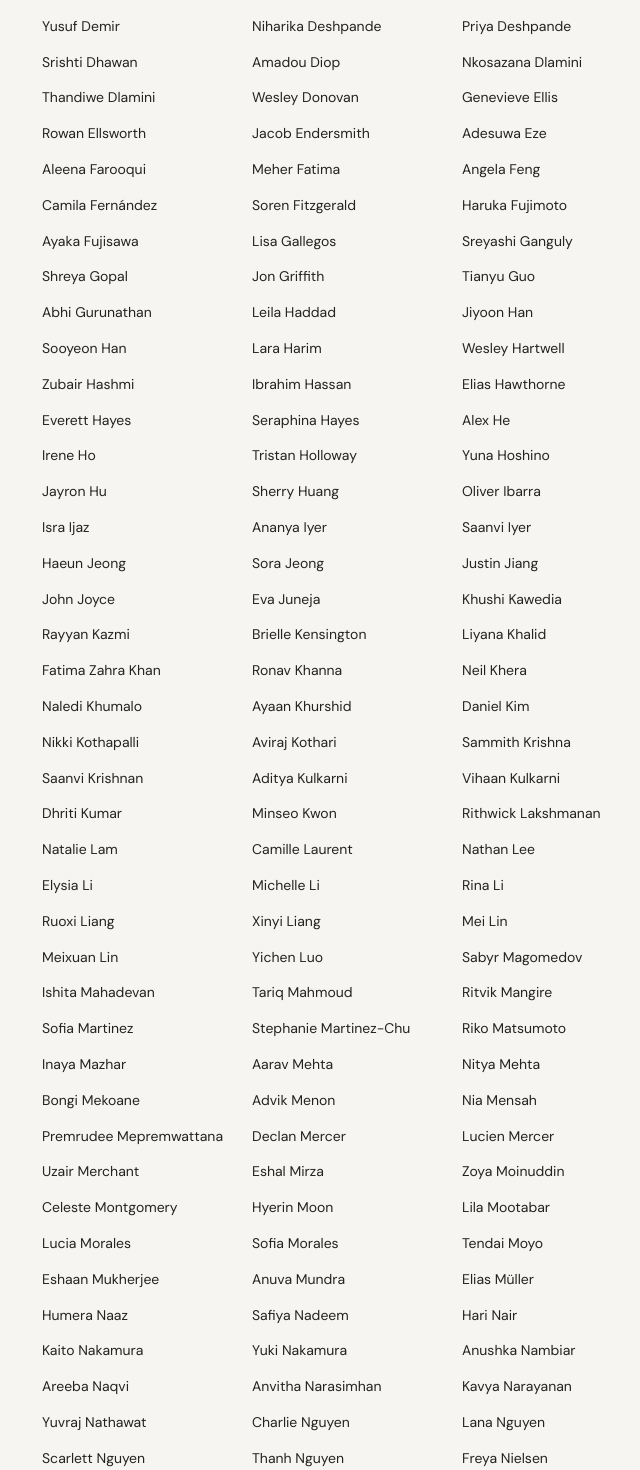
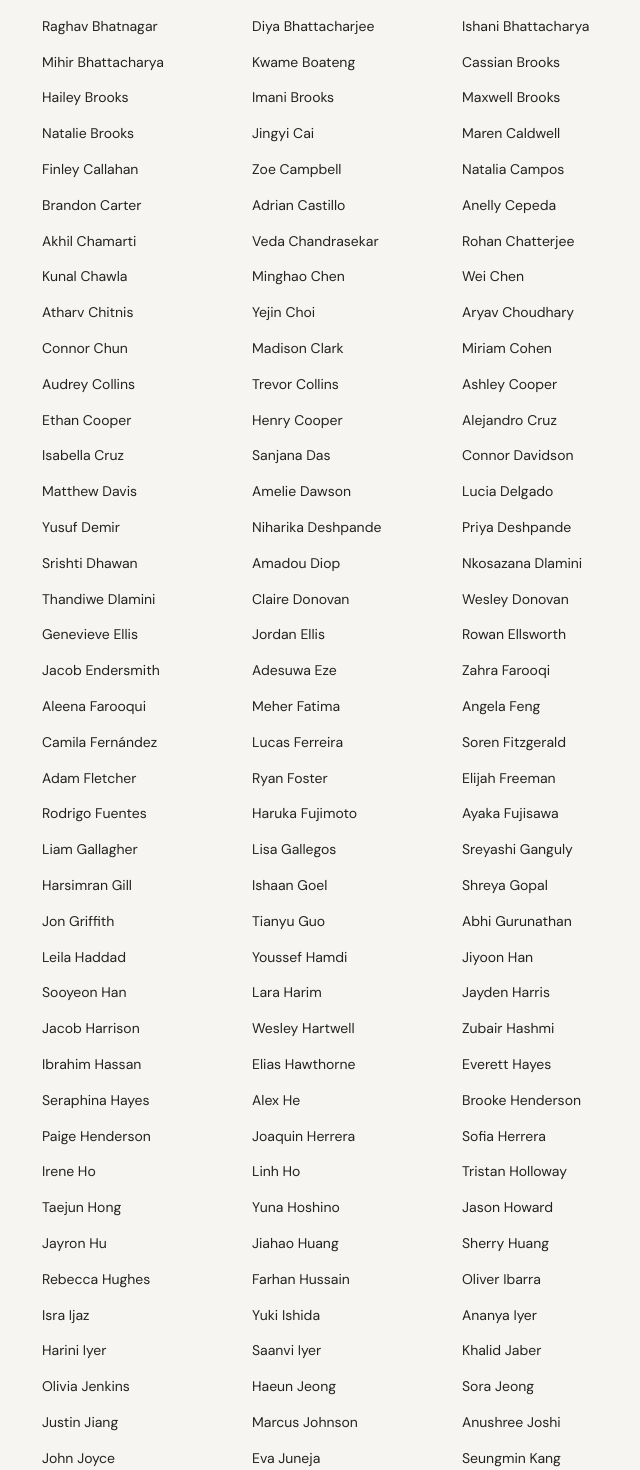
Before and after one commit to AbhinavRamakrishnan1/the-mosaic-website, a Next.js app: page /members in a window 1280 px wide. Shown: the part 1240-2710 px from the top of the page, without its empty margins (297-937 px from the left). Built offline with nearby package versions, Linux system fonts and the light colour scheme.

Commit message:
Update member roster and public count

```diff
--- a/app/about/page.tsx
+++ b/app/about/page.tsx
@@ -1,7 +1,6 @@
 import type { Metadata } from 'next';
 import { PageHeading } from '@/components/PageHeading';
 import { BuiltTimeline } from '@/components/BuiltTimeline';
-import { members } from '@/data/members';
 
 export const metadata: Metadata = {
   title: 'About The Mosaic | Abhinav Ramakrishnan',
@@ -16,7 +15,7 @@ export default function AboutPage() {
     <p className="about-kicker"><em>Every person has a story. Every story deserves to be heard.</em></p>
     <p>The Mosaic is a student-led initiative founded on a simple belief: our differences should bring us closer, not keep us apart. Every community is shaped by people with their own experiences, traditions, challenges, and perspectives. Yet so many of these stories remain unheard, often because the people living them are never given the opportunity to share them.</p>
     <p>We created The Mosaic to change that. Through storytelling, cultural exchange, and community involvement, we hope to connect people who might otherwise never cross paths. Just as individual pieces come together to form a mosaic, we believe that understanding one another is what creates a stronger, more compassionate society.</p>
-    <p className="founder-context">The Mosaic was founded by <strong>Abhinav Ramakrishnan</strong>, a student at Monroe Township High School in New Jersey. Today, the community includes {members.length} members across 25 countries.</p>
+    <p className="founder-context">The Mosaic was founded by <strong>Abhinav Ramakrishnan</strong>, a student at Monroe Township High School in New Jersey. Today, the community includes 450+ members across 25 countries.</p>
     <h2>What We Do</h2>
     <p className="about-label">Today</p>
     <p>Today, The Mosaic gives students a place to share original writing, discover perspectives from other communities, and connect through cultural exchange. Our public editorial archive, member directory, and country explorer make that work visible.</p>
--- a/app/members/page.tsx
+++ b/app/members/page.tsx
@@ -6,7 +6,7 @@ import { members } from '@/data/members';
 
 export const metadata: Metadata = {
   title: 'Members | The Mosaic Community',
-  description: `Meet the ${members.length} members of The Mosaic, a student-led international community founded by Abhinav Ramakrishnan.`,
+  description: 'Meet the 450+ members of The Mosaic, a student-led international community founded by Abhinav Ramakrishnan.',
   alternates: { canonical: '/members' },
   openGraph: { title: 'Members | The Mosaic', description: 'Meet The Mosaic community and its founder, Abhinav Ramakrishnan.', url: '/members', type: 'website' },
 };
--- a/components/AnimatedStats.tsx
+++ b/components/AnimatedStats.tsx
@@ -1,9 +1,6 @@
-import { members } from '@/data/members';
-
 export function AnimatedStats() {
-  const memberCount = members.length;
   return <div className="hero-stats" aria-label="The Mosaic at a glance">
-    <div><strong>{memberCount}+</strong><span>Members</span></div>
+    <div><strong>450+</strong><span>Members</span></div>
     <div><strong>25+</strong><span>Countries</span></div>
     <div><strong>Global</strong><span>Perspectives</span></div>
   </div>;
--- a/data/members.ts
+++ b/data/members.ts
@@ -1,49 +1,91 @@
 export const members = [
   'Sudiksha Aalori',
   'Zunaira Abbasi',
+  'Mariam Abdallah',
   'Samuel Adeyemi',
   'Sefu Adeyemi',
+  'Rohan Agarwal',
+  'Camila Aguilar',
+  'Abiola Akinyemi',
   'Omar Al-Farsi',
+  'Faris Al-Khatib',
   'Noor Al-Mansouri',
   'Vivienne Aldridge',
+  'Zain Ali',
+  'Christopher Allen',
+  'Farah Alvi',
   'Chloe Anderson',
+  'Cole Anderson',
   'Camille Anib',
   'Rameez Ansari',
   'Kobe Aquino',
+  'Kavish Arora',
   'Julian Ashford',
   'Manha Asif',
   'Nelly Awad',
   'Seojun Baek',
   'Arham Baig',
+  'Connor Bailey',
   'Trisha Balakrishnan',
   'Nithya Balasubramanian',
   'Ayomide Balogun',
   'Genevieve Bascos-Arce',
   'Solongo Batnasan',
+  'Olufemi Bello',
+  'Luis Benitez',
   'Aurelia Bennett',
   'Callum Bennett',
   'Lucas Bennett',
+  'Michael Bennett',
+  'Nicole Bennett',
   'Ivette Berio',
+  'Amelie Bernard',
   'Tanirika Bhandari',
   'Samaira Bhasin',
+  'Tanvi Bhat',
   'Reyansh Bhatia',
+  'Raghav Bhatnagar',
+  'Diya Bhattacharjee',
   'Ishani Bhattacharya',
   'Mihir Bhattacharya',
   'Kwame Boateng',
   'Cassian Brooks',
+  'Hailey Brooks',
+  'Imani Brooks',
+  'Maxwell Brooks',
+  'Natalie Brooks',
   'Jingyi Cai',
   'Maren Caldwell',
   'Finley Callahan',
+  'Zoe Campbell',
+  'Natalia Campos',
+  'Brandon Carter',
+  'Adrian Castillo',
   'Anelly Cepeda',
   'Akhil Chamarti',
   'Veda Chandrasekar',
   'Rohan Chatterjee',
+  'Kunal Chawla',
+  'Minghao Chen',
   'Wei Chen',
   'Atharv Chitnis',
+  'Yejin Choi',
+  'Aryav Choudhary',
   'Connor Chun',
+  'Madison Clark',
   'Miriam Cohen',
+  'Audrey Collins',
+  'Trevor Collins',
+  'Ashley Cooper',
+  'Ethan Cooper',
+  'Henry Cooper',
   'Alejandro Cruz',
+  'Isabella Cruz',
+  'Sanjana Das',
+  'Connor Davidson',
+  'Matthew Davis',
   'Amelie Dawson',
+  'Lucia Delgado',
   'Yusuf Demir',
   'Niharika Deshpande',
   'Priya Deshpande',
@@ -51,28 +93,42 @@ export const members = [
   'Amadou Diop',
   'Nkosazana Dlamini',
   'Thandiwe Dlamini',
+  'Claire Donovan',
   'Wesley Donovan',
   'Genevieve Ellis',
+  'Jordan Ellis',
   'Rowan Ellsworth',
   'Jacob Endersmith',
   'Adesuwa Eze',
+  'Zahra Farooqi',
   'Aleena Farooqui',
   'Meher Fatima',
   'Angela Feng',
   'Camila Fernández',
+  'Lucas Ferreira',
   'Soren Fitzgerald',
+  'Adam Fletcher',
+  'Ryan Foster',
+  'Elijah Freeman',
+  'Rodrigo Fuentes',
   'Haruka Fujimoto',
   'Ayaka Fujisawa',
+  'Liam Gallagher',
   'Lisa Gallegos',
   'Sreyashi Ganguly',
+  'Harsimran Gill',
+  'Ishaan Goel',
   'Shreya Gopal',
   'Jon Griffith',
   'Tianyu Guo',
   'Abhi Gurunathan',
   'Leila Haddad',
+  'Youssef Hamdi',
   'Jiyoon Han',
   'Sooyeon Han',
   'Lara Harim',
+  'Jayden Harris',
+  'Jacob Harrison',
   'Wesley Hartwell',
   'Zubair Hashmi',
   'Ibrahim Hassan',
@@ -80,35 +136,60 @@ export const members = [
   'Everett Hayes',
   'Seraphina Hayes',
   'Alex He',
+  'Brooke Henderson',
+  'Paige Henderson',
+  'Joaquin Herrera',
+  'Sofia Herrera',
   'Irene Ho',
+  'Linh Ho',
   'Tristan Holloway',
+  'Taejun Hong',
   'Yuna Hoshino',
+  'Jason Howard',
   'Jayron Hu',
+  'Jiahao Huang',
   'Sherry Huang',
+  'Rebecca Hughes',
+  'Farhan Hussain',
   'Oliver Ibarra',
   'Isra Ijaz',
+  'Yuki Ishida',
   'Ananya Iyer',
+  'Harini Iyer',
   'Saanvi Iyer',
+  'Khalid Jaber',
+  'Olivia Jenkins',
   'Haeun Jeong',
   'Sora Jeong',
   'Justin Jiang',
+  'Marcus Johnson',
+  'Anushree Joshi',
   'John Joyce',
   'Eva Juneja',
+  'Seungmin Kang',
+  'Vivaan Kapoor',
   'Khushi Kawedia',
   'Rayyan Kazmi',
+  'Samantha Kelly',
   'Brielle Kensington',
   'Liyana Khalid',
+  'Salma Khalil',
   'Fatima Zahra Khan',
   'Ronav Khanna',
   'Neil Khera',
   'Naledi Khumalo',
   'Ayaan Khurshid',
   'Daniel Kim',
+  'Minji Kim',
+  'Seoyeon Kim',
+  'Yuna Kim',
+  'Hana Kobayashi',
   'Nikki Kothapalli',
   'Aviraj Kothari',
   'Sammith Krishna',
   'Saanvi Krishnan',
   'Aditya Kulkarni',
+  'Shraddha Kulkarni',
   'Vihaan Kulkarni',
   'Dhriti Kumar',
   'Minseo Kwon',
@@ -116,76 +197,141 @@ export const members = [
   'Natalie Lam',
   'Camille Laurent',
   'Nathan Lee',
+  'Soyeon Lee',
   'Elysia Li',
   'Michelle Li',
   'Rina Li',
+  'Xiang Li',
   'Ruoxi Liang',
   'Xinyi Liang',
+  'Jisoo Lim',
   'Mei Lin',
   'Meixuan Lin',
   'Yichen Luo',
+  'Mariana López',
   'Sabyr Magomedov',
   'Ishita Mahadevan',
+  'Reem Mahmoud',
   'Tariq Mahmoud',
+  'Anika Malhotra',
+  'Ayesha Malik',
   'Ritvik Mangire',
+  'Ethan Marshall',
+  'Jessica Martin',
   'Sofia Martinez',
   'Stephanie Martinez-Chu',
+  'Thabo Maseko',
   'Riko Matsumoto',
+  'Luke Matthews',
   'Inaya Mazhar',
+  'Andres Medina',
+  'Aditi Mehra',
   'Aarav Mehta',
   'Nitya Mehta',
   'Bongi Mekoane',
+  'Isabella Mendoza',
   'Advik Menon',
+  'Kobina Mensah',
   'Nia Mensah',
   'Premrudee Mepremwattana',
   'Declan Mercer',
   'Lucien Mercer',
   'Uzair Merchant',
+  'Jackson Miller',
+  'Joshua Miller',
+  'Sana Mir',
   'Eshal Mirza',
+  'Owen Mitchell',
+  'Sarah Mitchell',
+  'Harshil Modi',
   'Zoya Moinuddin',
+  'Naledi Mokoena',
   'Celeste Montgomery',
   'Hyerin Moon',
   'Lila Mootabar',
   'Lucia Morales',
+  'Sebastian Morales',
   'Sofia Morales',
+  'Enzo Moretti',
+  'Caleb Morgan',
+  'Taylor Morgan',
+  'Keiko Mori',
   'Tendai Moyo',
   'Eshaan Mukherjee',
+  'Tanisha Mukherjee',
   'Anuva Mundra',
+  'Caroline Murphy',
+  'Dylan Murphy',
+  'Hala Mustafa',
+  'Eduardo Márquez',
   'Elias Müller',
   'Humera Naaz',
   'Safiya Nadeem',
+  'Priyanka Naidu',
   'Hari Nair',
   'Kaito Nakamura',
   'Yuki Nakamura',
   'Anushka Nambiar',
+  'Devika Nambiar',
   'Areeba Naqvi',
   'Anvitha Narasimhan',
   'Kavya Narayanan',
+  'Omar Nasser',
+  'Akshara Natarajan',
   'Yuvraj Nathawat',
   'Charlie Nguyen',
   'Lana Nguyen',
   'Scarlett Nguyen',
   'Thanh Nguyen',
+  'Thi Nguyen',
   'Freya Nielsen',
   'Jules Nilsson',
+  'Akira Nishimura',
   'Kaori Nishimura',
   'Imani Njoroge',
+  'Sibusiso Nkosi',
+  'Uche Nwosu',
   'Zuri Nwosu',
   'Kelsey Nyangor',
+  'Armaan Oberoi',
+  'Adesola Ogunbiyi',
   'Amara Okafor',
+  'Emmanuel Okafor',
+  'Chisom Okeke',
+  'Efe Okonkwo',
   'Imani Okonkwo',
   'Gabriel Oliveira',
+  'Gabriela Ortiz',
+  'Amara Osei',
+  'Amina Osman',
+  'Kofi Owusu',
+  'Patrick O’Brien',
+  'Daniel O’Neill',
+  'Krisha Pandya',
+  'Joonho Park',
   'Minseo Park',
+  'Justin Parker',
+  'Lily Parker',
+  'Nathan Parker',
   'Alessandra Pascua',
   'Daniyal Pasha',
   'Dev Patel',
   'Ananya Pathak',
   'Niketa Pati',
+  'Grace Patterson',
   'Xinyi Peng',
+  'Emma Peterson',
+  'Eric Peterson',
+  'Noah Peterson',
   'Nikolai Petrov',
+  'Huy Pham',
+  'Lauren Phillips',
+  'Daniela Ponce',
   'Elena Popescu',
+  'Nandita Prasad',
   'Callum Prescott',
   'Eliana Prescott',
+  'Cameron Price',
   'Mahira Qadri',
   'Zihan Qiu',
   'Huzaifa Qureshi',
@@ -197,60 +343,113 @@ export const members = [
   'Avni Ramachandran',
   'Abhinav Ramakrishnan',
   'Ashwant Ramasamy',
+  'Julia Ramirez',
   'Anvika Rao',
+  'Hassan Raza',
   'Chala Reaungsanti',
   'Arjun Reddy',
+  'Allison Reed',
+  'Aaron Reynolds',
+  'Sophia Reynolds',
+  'Tyler Reynolds',
   'Matteo Ricci',
+  'Emily Richardson',
+  'Samuel Richardson',
+  'Mateo Rivas',
+  'Austin Roberts',
+  'Chloe Robertson',
+  'Vanessa Rodriguez',
+  'Gabriel Romero',
   'Isabella Rossi',
+  'Alejandra Ruiz',
   'Shaurya Sabharwal',
+  'Layla Saeed',
+  'Yuto Sakamoto',
+  'Diego Salazar',
   'Rafael Santos',
+  'Hannah Scott',
   'Nari Seo',
   'Taeyang Seo',
   'Pranav Seshadri',
   'Haniya Shafiq',
   'Rohan Shah',
+  'Ayaan Sheikh',
   'Ethan Shen',
   'Yuxuan Shen',
   'Kevin Shi',
+  'Aarohi Shukla',
   'Afnan Siddiqi',
   'Aisha Siddiqui',
   'Zayyan Siddiqui',
+  'Zoya Siddiqui',
+  'Rachel Simmons',
   'Everett Sinclair',
   'Ankita Singh',
   'Jahnavi Singh',
+  'Riya Sinha',
   'Meenu Sivanandam',
+  'Arnav Sood',
+  'Valeria Soto',
   'Kavya Srinivasan',
   'Karthik Subburaju',
   'Cathy Sui',
+  'Ibrahim Suleiman',
+  'Idris Suleiman',
+  'Andrew Sullivan',
+  'Brianna Sullivan',
   'Maren Sullivan',
+  'Aarush Suri',
   'Adelaide Sutton',
   'Hana Suzuki',
+  'Shiori Takahashi',
   'Yuna Takahashi',
   'Yuto Takahashi',
+  'Mihika Talwar',
+  'Aiko Tanabe',
   'Hiro Tanaka',
   'Devansh Tandon',
+  'Sakshi Taneja',
   'Haoyu Tang',
+  'Alex Thompson',
+  'Kayla Thompson',
   'Oliver Thompson',
+  'William Thompson',
   'Ray Tian',
+  'Abigail Turner',
+  'Mason Turner',
+  'Nicholas Turner',
+  'Daniel Vasquez',
   'Neel Venkataraman',
   'Rithvik Venkatesh',
   'Kairav Vyas',
   'Arnav Wadhwa',
+  'Benjamin Walsh',
+  'Jiayi Wang',
   'Steve Wang',
+  'Shun Watanabe',
   'Emilia Westbrook',
   'Brielle Whitaker',
   'Alistair Whitfield',
   'Eliana Whitmore',
   'Ethan Williams',
+  'Maya Williams',
+  'Megan Williams',
+  'Carter Wilson',
+  'David Wilson',
   'Emma Wong',
   'Ziyu Xie',
   'Jiawen Xu',
   'Meilin Xu',
   'Dessie Yang',
   'Lillian Yang',
+  'Eren Yildirim',
   'Jihoon Yoon',
+  'Chen Yu',
   'Grace Yu',
   'Amina Yusuf',
+  'Fatima Zahid',
+  'Mariam Zaki',
+  'Meiyu Zhang',
   'Natalie Zhang',
   'Ethan Zhao',
   'Luke Zhong',
--- a/data/milestones.ts
+++ b/data/milestones.ts
@@ -1,7 +1,5 @@
-import { members } from '@/data/members';
-
 export const milestones = [
-  { label: 'Current', title: `${members.length} members`, description: 'A growing student community organized around shared stories and perspectives.' },
+  { label: 'Current', title: '450+ members', description: 'A growing student community organized around shared stories and perspectives.' },
   { label: 'Current', title: '25 countries represented', description: 'A community that reaches across borders and connects different experiences.' },
   { label: 'Editorial inbox', title: '100+ submissions received', description: 'More than 100 essays have been sent to The Mosaic, with 6 selected as Editorial Picks.' },
   { label: 'Community directory', title: '4 organizations documented', description: 'A public directory highlighting organizations connected to cultural and educational work.' },
```
